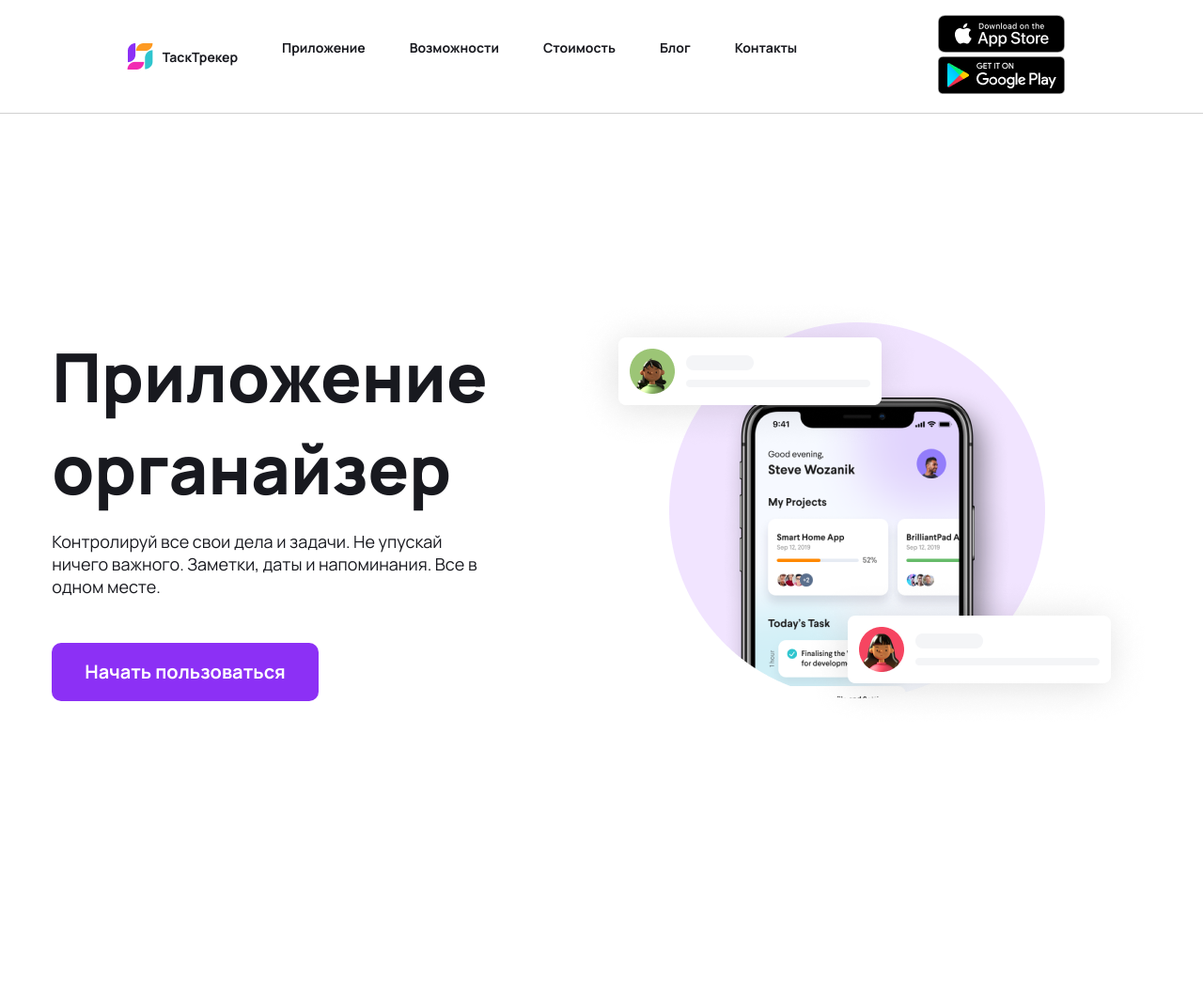
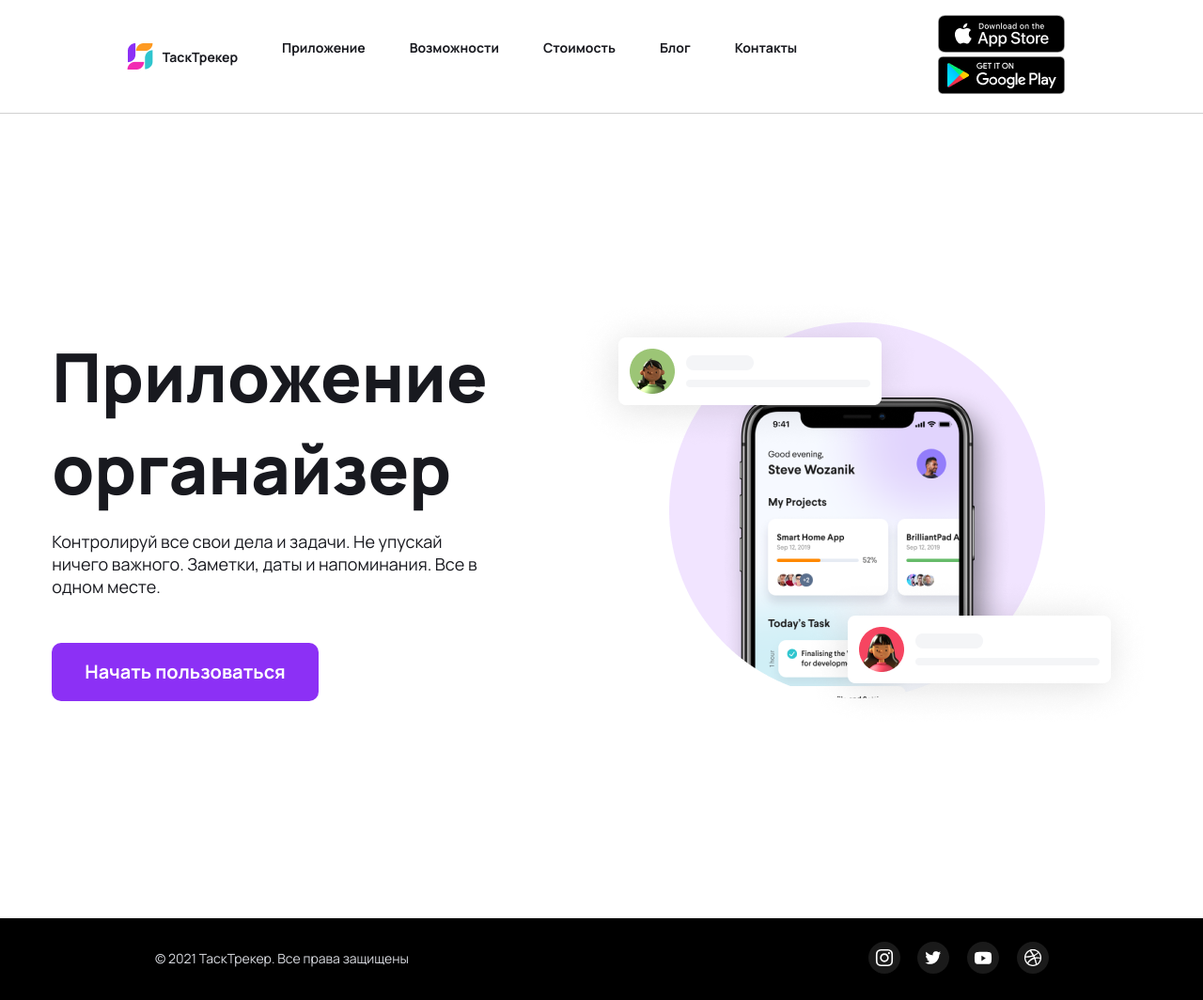
Before and after one commit to Chakiy/Organizer, a plain HTML site: page index.html in a window 1280 px wide. Shown: the whole page at 94% size. Before the commit the page ends 800 px from the top, so only its background shows below. Drawn offline with Linux system fonts and the light colour scheme.

Commit message:
footer created and finished / all site done / only 2 fotos of stores are not so good

```diff
--- a/css/style.css
+++ b/css/style.css
@@ -151,8 +151,7 @@ body {
     display: flex;
     justify-content: center;
     align-items: center;
-
-    margin-top: 197px;
+    margin: 197px 0;
 }
 .main_about {
     max-width: 540px;
@@ -218,5 +217,50 @@ body {
 
 
 
-.about_image {
+/* FOOTER */
+
+.footer {
+    /* margin-top: ; */
+    background-color: #000;
+
 }
+
+.footer_section {
+    display: flex;
+    justify-content: space-between;
+    align-items: center;
+    padding: 24px 0;
+}
+
+.copyright_text {
+    font-family: "Manrope", sans-serif;
+    font-weight: 400;
+    font-style: normal;
+    font-size: 14px;
+    line-height: 1.6;
+    color: rgba(217, 219, 225, 1);
+
+}
+
+
+.social_link {
+
+    display: inline-block;
+    text-decoration: none;
+    margin-left: 16px;
+    width: 34px;
+    height: 34px;
+    border: 1px solid transparent;
+    transition: transform 500ms ease-in;
+
+}
+
+
+.social_link:hover {
+  transform: rotateY(180deg);
+
+}
+
+.social_link:first-child  {
+   margin-left: 0;
+}
--- a/index.html
+++ b/index.html
@@ -52,5 +52,28 @@
         </div>
       </div>
     </main>
+    <footer class="footer">
+      <div class="container">
+        <div class="footer_section">
+          <div class="copyright">
+            <p class="copyright_text">© 2021 ТаскТрекер. Все права защищены</p>
+          </div>
+          <div class="social_media">
+            <a class="social_link" href="#"
+              ><img src="./img/social/Instagram.svg" alt="instagram"
+            /></a>
+            <a class="social_link" href="#"
+              ><img src="./img/social/Twitter.svg" alt="twitter"
+            /></a>
+            <a class="social_link" href="#"
+              ><img src="./img/social/Youtube.svg" alt="youtube"
+            /></a>
+            <a class="social_link" href="#"
+              ><img src="./img/social/Dribbble.svg" alt="dribbble"
+            /></a>
+          </div>
+        </div>
+      </div>
+    </footer>
   </body>
 </html>
```
